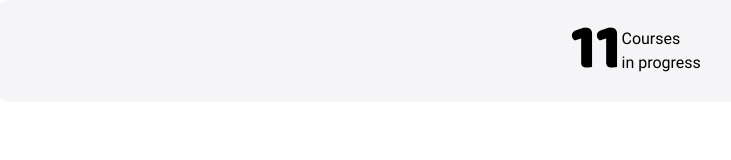
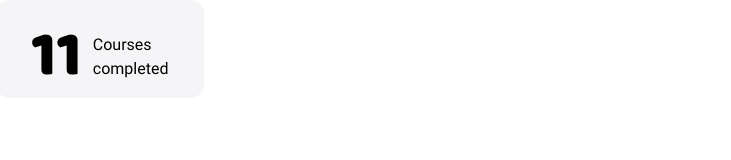
Before and after one commit to pgeowng/fl-projects, a website: page 03-online-courses-dashboard/index.html in a window 1280 px wide. Shown: the whole page, without its empty margins (4-735 px from the left). Drawn offline with Linux system fonts and the light colour scheme.

Commit message:
wip: minor changes

```diff
--- a/03-online-courses-dashboard/index.html
+++ b/03-online-courses-dashboard/index.html
@@ -18,7 +18,7 @@
     <div class="b-stat-boxes">
       <div class="stat">
         <div class="stat__number">11</div>
-        <div class="stat__label">Courses<br />in progress</div>
+        <div class="stat__label">Courses<br />completed</div>
       </div>
     </div>
     <div class="b-stat-graph"></div>
--- a/03-online-courses-dashboard/scss/_typography.scss
+++ b/03-online-courses-dashboard/scss/_typography.scss
@@ -1,7 +1,9 @@
 @mixin big-number {
-  font: 64px "Baloo Bhai", Arial, sans-serif;
+  font: 64px/48px "Baloo Bhai", Arial, sans-serif;
 }
 
 @mixin b1 {
-  font: normal 400 16px/1.5 "Roboto", Arial, sans-serif;
+  font: normal 400 16px/24px "Roboto", Arial, sans-serif;
+  position: relative;
+  top: -1px;
 }
--- a/03-online-courses-dashboard/scss/components/stat.scss
+++ b/03-online-courses-dashboard/scss/components/stat.scss
@@ -5,10 +5,18 @@
 
   display: flex;
   justify-content: center;
-  align-items: center;
+  align-items:center;
+  max-width: 208px;
+  min-height: 98px;
+
+  padding-top: 18px;
+  // padding-left: 35.5px;
+  // padding-bottom: 16px;
 
   &__number {
     @include typography.big-number;
+    margin-right: 11px;
+
   }
 
   &__label {
--- a/03-online-courses-dashboard/scss/main.scss
+++ b/03-online-courses-dashboard/scss/main.scss
@@ -8,3 +8,14 @@
   margin: 0;
   padding: 0;
 }
+
+
+:root {
+  --bg: #F5F5F7;
+}
+
+html, body {
+  height: 100%;
+  overflow-x: hidden;
+  // background-color: var(--bg);
+}
```
Also changed, not shown: 03-online-courses-dashboard/assets/STATS BOX 1.png (added), 03-online-courses-dashboard/css/main.css, 1 other file.
